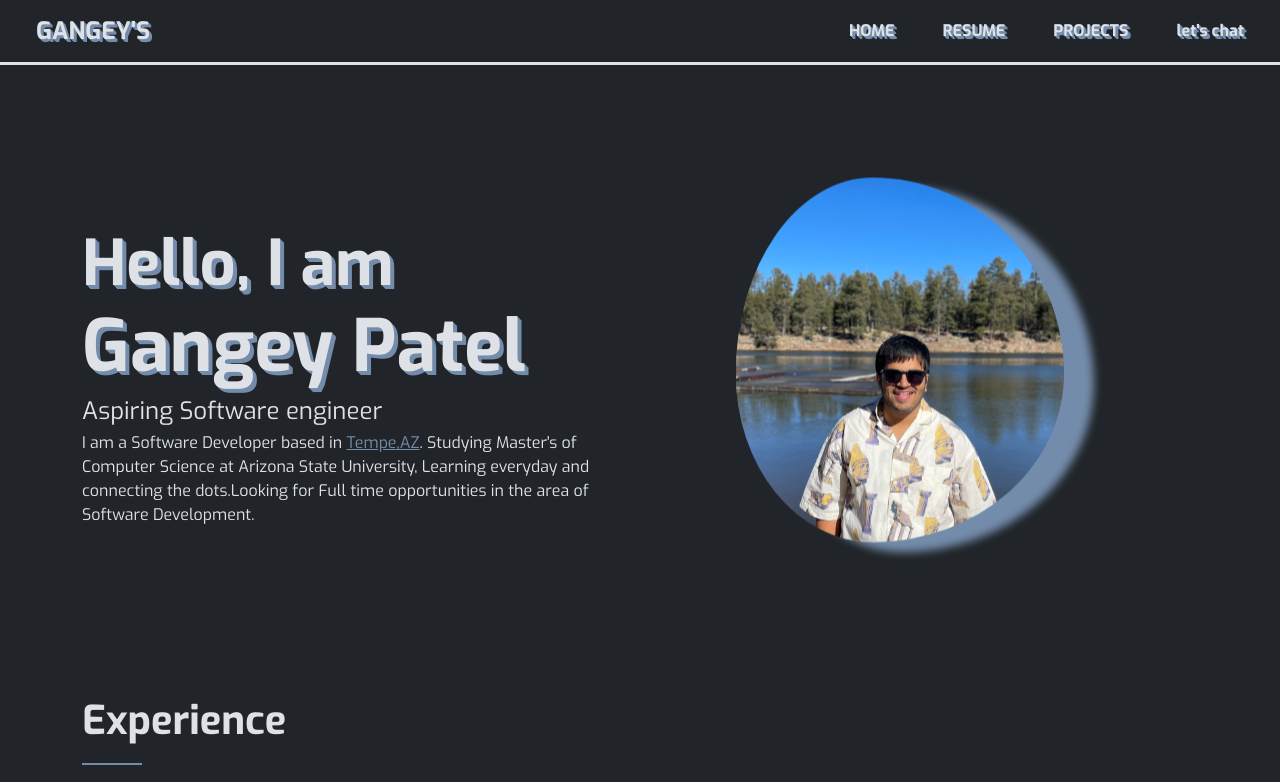
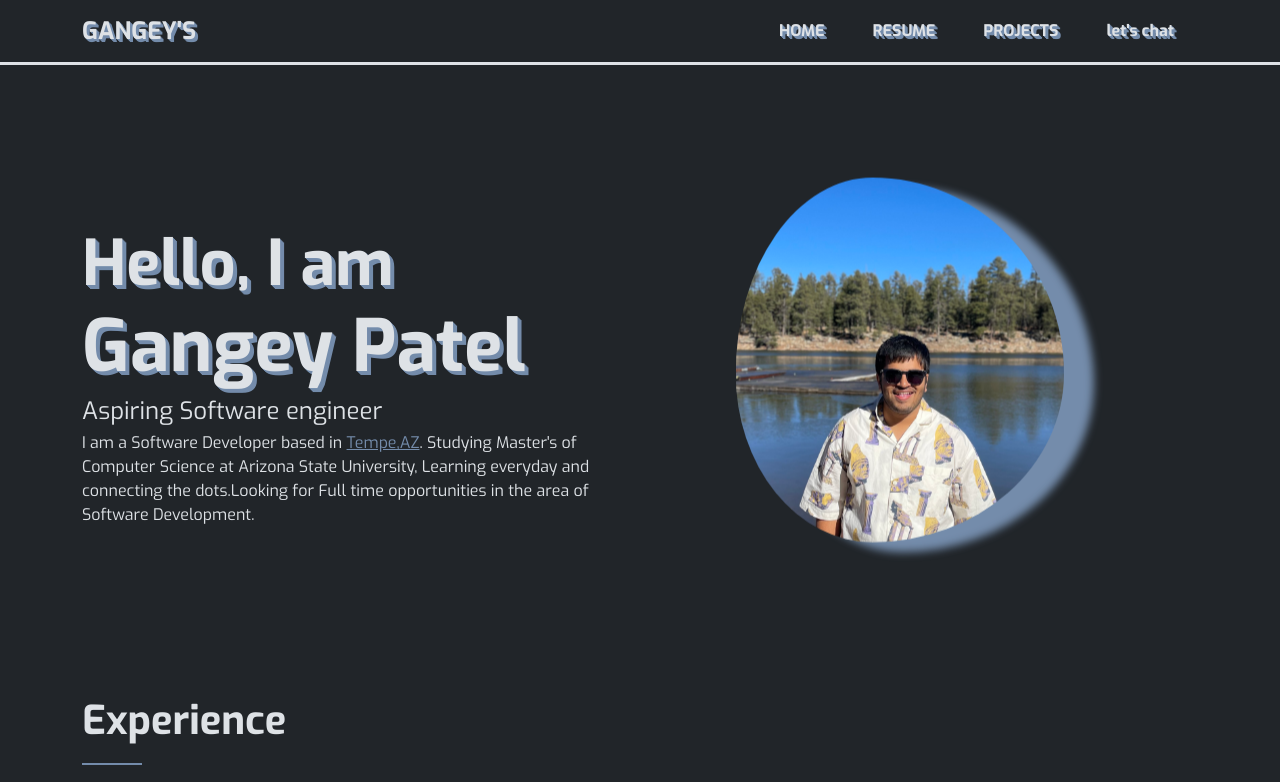
Before and after one commit to gangeypatel/gangeypatel.github.io, a plain HTML site: page index.html in a window 1280 px wide. Shown: the top 782 px of the page. Drawn offline with nearby package versions, Linux system fonts and the light colour scheme.

Commit message:
navbar change

```diff
--- a/index.html
+++ b/index.html
@@ -22,8 +22,8 @@
     <!-- NavBar-->
 
     <nav class="navbar navbar-expand-lg sticky-top text-uppercase">
-      <div class="container-fluid" style="padding:0 10 0 10px;">
-          <a class="navbar-brand font-weight-bold px-lg-4" href="https://www.linkedin.com/in/gangeyp" target="_blank">Gangey's</a>
+      <div class="container" style="padding:0 10 0 10px;">
+          <a class="navbar-brand font-weight-bold px-lg-6" href="https://www.linkedin.com/in/gangeyp" target="_blank">Gangey's</a>
           <button class="navbar-toggler" type="button" data-bs-toggle="collapse" data-bs-target="#navbarSupportedContent" aria-controls="navbarSupportedContent" aria-expanded="false" aria-label="Toggle navigation">
               <span class="navbar-toggler-icon"></span>
           </button>
```
Also changed, not shown: projects.html (+2 -2 lines), resume.html (+2 -2 lines).
